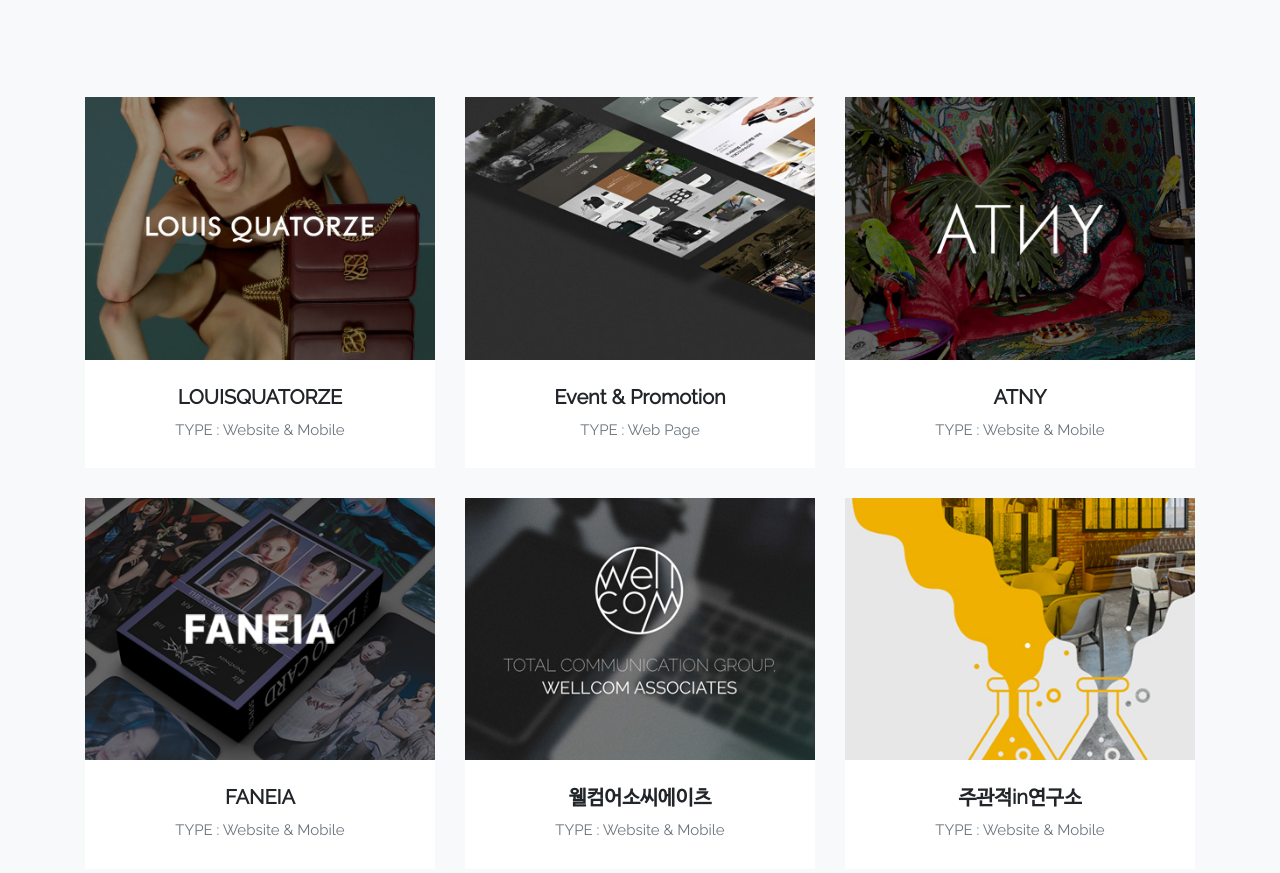
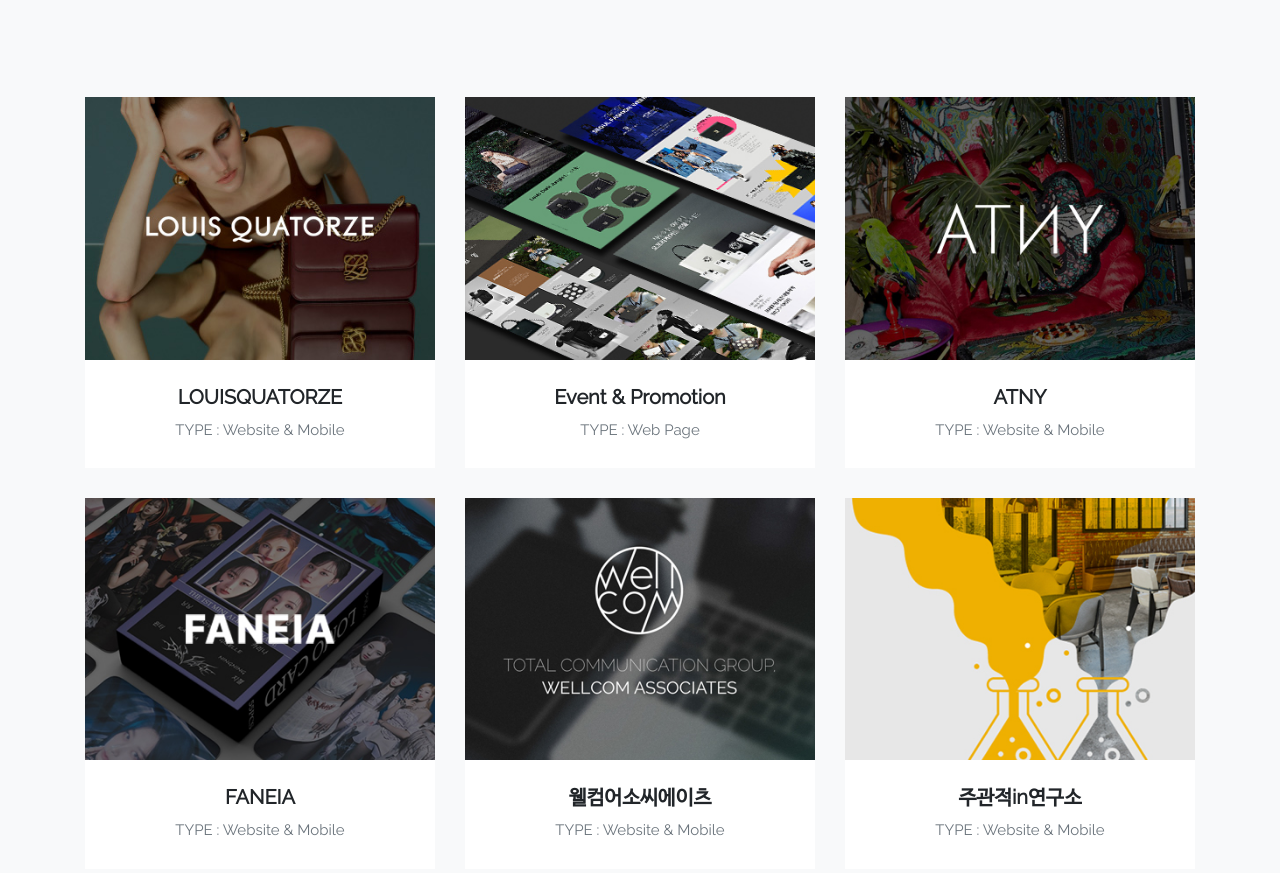
Before and after one commit to bejiheee/workspace, a website: page index.html in a window 1280 px wide. Shown: the part 2264-3137 px from the top of the page. Drawn offline with Linux system fonts and the light colour scheme; a web font is replaced by a local one.

Commit message:
Update index.html
change thumbnail image

```diff
--- a/index.html
+++ b/index.html
@@ -191,7 +191,7 @@
                 <i class="fas fa-plus fa-3x"></i>
               </div>
             </div>
-            <img class="img-fluid" src="img/portfolio/09-thumbnail.jpg" alt="" />
+            <img class="img-fluid" src="img/portfolio/09-thumbnail_02.jpg" alt="" />
           </a>
           <div class="portfolio-caption">
             <h5>Event & Promotion</h5>
```
